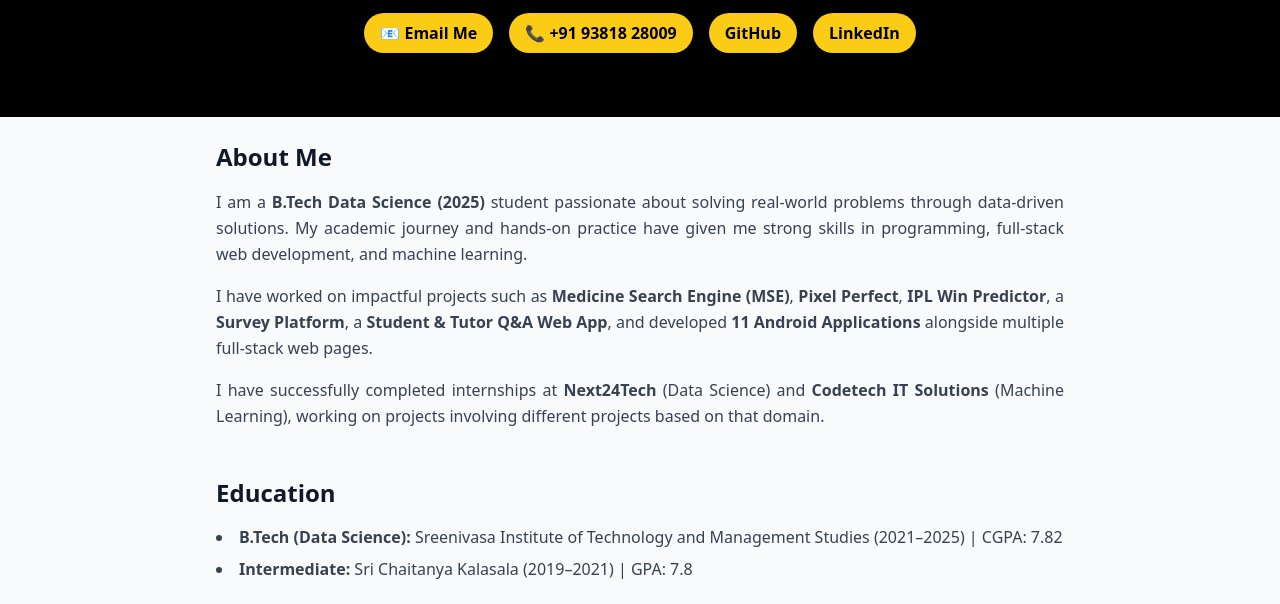
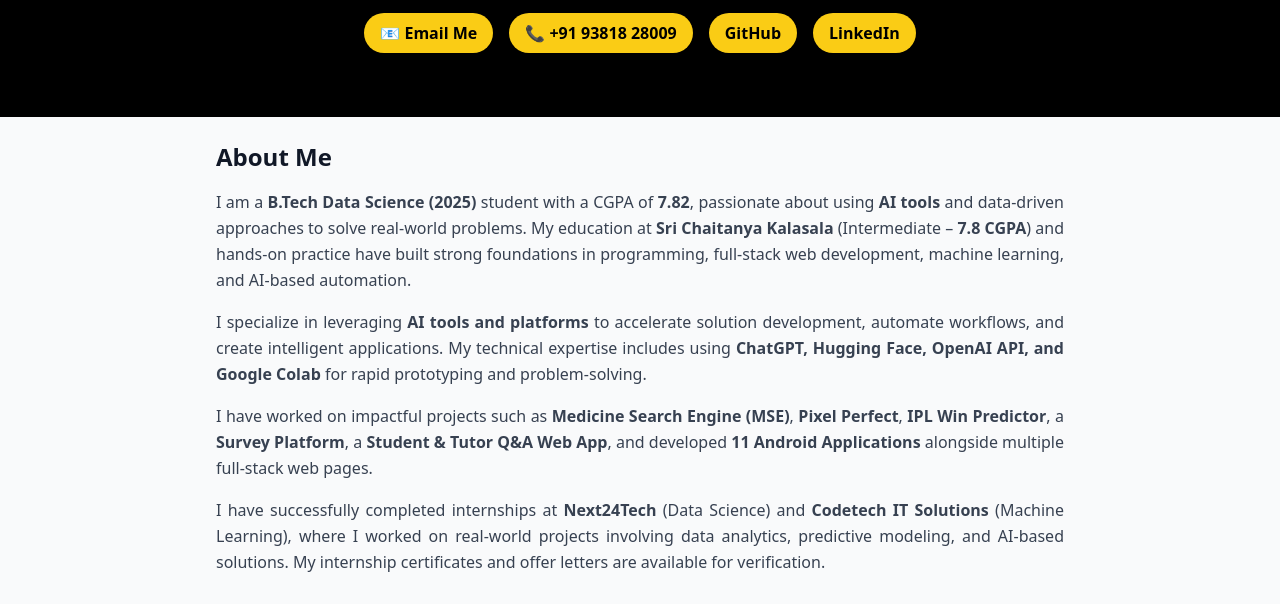
Before and after one commit to kmaheshreddie-tech/my-portfolio, a plain HTML site: page index.html in a window 1280 px wide. Shown: the part 143-747 px from the top of the page. Drawn offline with nearby package versions, Linux system fonts and the light colour scheme.

Commit message:
Add files via upload

```diff
--- a/index.html
+++ b/index.html
@@ -35,18 +35,30 @@
     <!-- About Section -->
     <section id="about">
   <h2 class="text-2xl font-bold mb-4">About Me</h2>
+<section class="mb-8">
   <p class="text-gray-700 leading-relaxed mb-4 text-justify">
-    I am a <strong>B.Tech Data Science (2025)</strong> student passionate about solving real-world problems through data-driven solutions.
-    My academic journey and hands-on practice have given me strong skills in programming, full-stack web development, and machine learning.
+    I am a <strong>B.Tech Data Science (2025)</strong> student with a CGPA of <strong>7.82</strong>, passionate about using
+    <strong>AI tools</strong> and data-driven approaches to solve real-world problems.
+    My education at <strong>Sri Chaitanya Kalasala</strong> (Intermediate – <strong>7.8 CGPA</strong>) and hands-on practice have built
+    strong foundations in programming, full-stack web development, machine learning, and AI-based automation.
   </p>
+
+  <p class="text-gray-700 leading-relaxed mb-4 text-justify">
+    I specialize in leveraging <strong>AI tools and platforms</strong> to accelerate solution development, automate workflows,
+    and create intelligent applications. My technical expertise includes using <strong>ChatGPT, Hugging Face, OpenAI API, and Google Colab</strong>
+    for rapid prototyping and problem-solving.
+  </p>
+
   <p class="text-gray-700 leading-relaxed mb-4 text-justify">
     I have worked on impactful projects such as <strong>Medicine Search Engine (MSE)</strong>, <strong>Pixel Perfect</strong>,
     <strong>IPL Win Predictor</strong>, a <strong>Survey Platform</strong>, a <strong>Student & Tutor Q&A Web App</strong>,
     and developed <strong>11 Android Applications</strong> alongside multiple full-stack web pages.
   </p>
+
   <p class="text-gray-700 leading-relaxed text-justify">
     I have successfully completed internships at <strong>Next24Tech</strong> (Data Science) and <strong>Codetech IT Solutions</strong> (Machine Learning),
-    working on projects involving different projects based on that domain.
+    where I worked on real-world projects involving data analytics, predictive modeling, and AI-based solutions.
+    My internship certificates and offer letters are available for verification.
   </p>
 </section>
 
```
